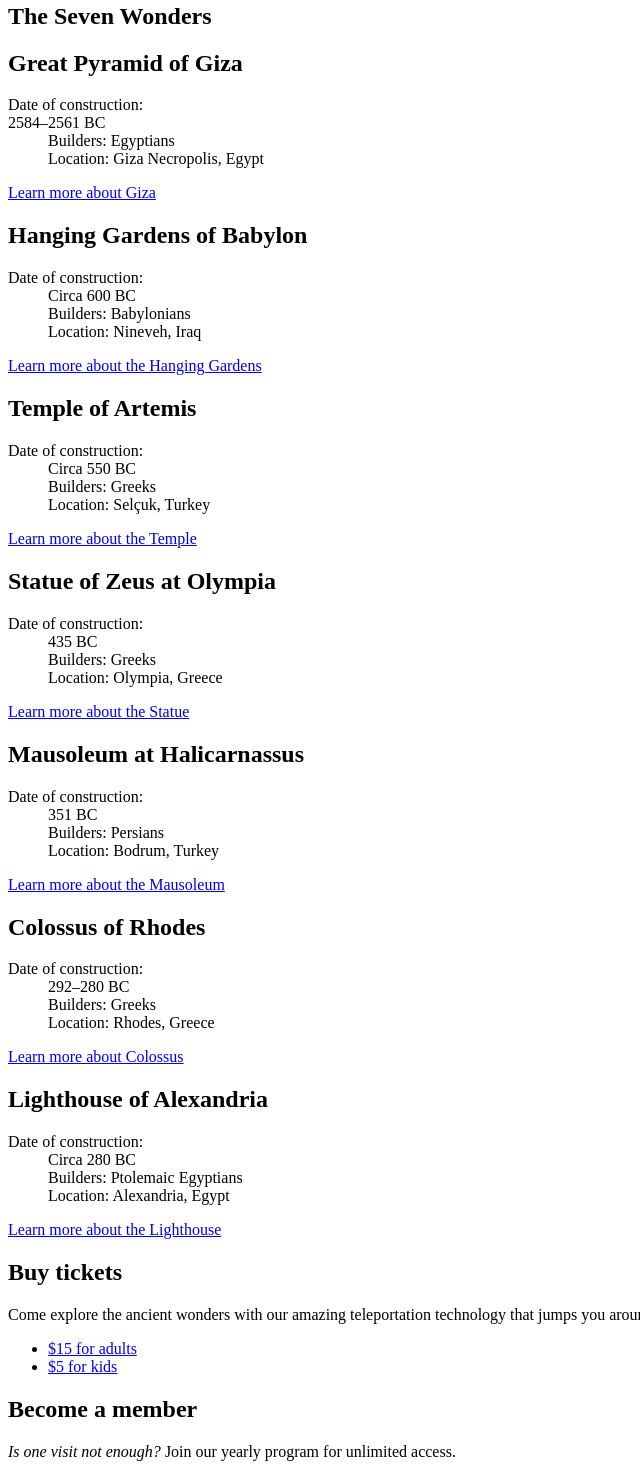
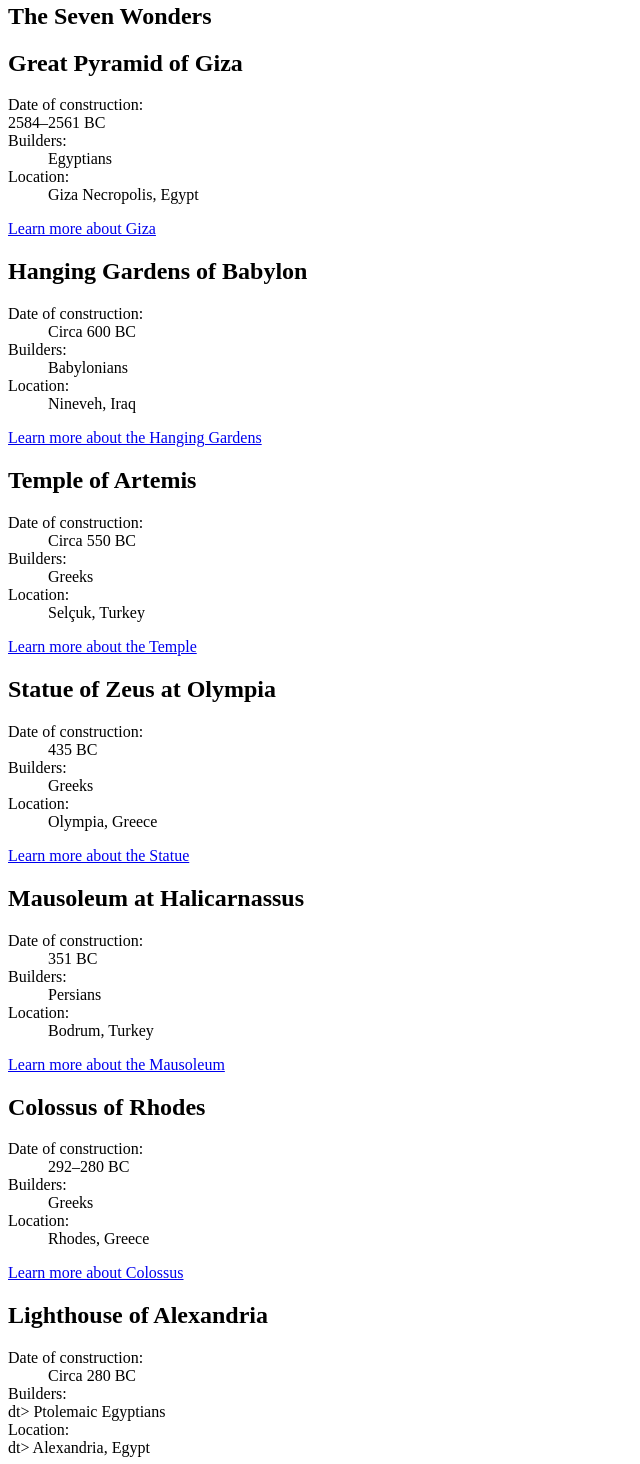
Before and after one commit to hellachella/dsn1675-assignment-1, a plain HTML site: page index.html in a window 1280 px wide. Shown: the part 288-1752 px from the top of the page, without its empty margins (0-640 px from the left). Drawn offline with Linux system fonts and the light colour scheme.

Commit message:
Fixed DL lists

```diff
--- a/index.html
+++ b/index.html
@@ -37,56 +37,56 @@
 <h2>Great Pyramid of Giza</h2>
 	<dl>
 		<dt>Date of construction:</dt> </dd> 2584–2561 BC</dd>
-		<dd>Builders: Egyptians</dd>
-		<dd>Location: Giza Necropolis, Egypt</dd>
+		<dt>Builders:</dt><dd>Egyptians</dd>
+		<dt>Location:</dt><dd>Giza Necropolis, Egypt</dd>
 	</dl>
 <p><a href="#">Learn more about Giza</a></p>
 
 <h2>Hanging Gardens of Babylon</h2>
 	<dl>
 		<dt>Date of construction:</dt><dd>Circa 600 BC</dd>
-		<dd>Builders: Babylonians</dd>
-		<dd>Location: Nineveh, Iraq</dd>
+		<dt>Builders:</dt><dd>Babylonians</dd>
+		<dt>Location:</dt><dd>Nineveh, Iraq</dd>
 	</dl>
 <p><a href="#">Learn more about the Hanging Gardens</a></p>
 
 <h2>Temple of Artemis</h2>
 	<dl>
 		<dt>Date of construction:</dt> <dd>Circa 550 BC</dd>
-		<dd>Builders: Greeks</dd>
-		<dd>Location: Selçuk, Turkey</dd>
+		<dt>Builders:</dt><dd>Greeks</dd>
+		<dt>Location:</dt><dd>Selçuk, Turkey</dd>
 </dl>
 <p><a href="#">Learn more about the Temple</a></p>
 
 <h2>Statue of Zeus at Olympia</h2>
 	<dl>
 		<dt>Date of construction:</dt><dd>435 BC</dd>
-		<dd>Builders: Greeks</dd>
-		<dd>Location: Olympia, Greece</dd>
+		<dt>Builders:</dt><dd>Greeks</dd>
+		<dt>Location:</dt><dd>Olympia, Greece</dd>
 </dl>
 <p><a href="#">Learn more about the Statue</a></p>
 
 <h2>Mausoleum at Halicarnassus</h2>
 	<dl>
 		<dt>Date of construction:</dt><dd>351 BC</dd>
-		<dd>Builders: Persians</dd>
-		<dd>Location: Bodrum, Turkey</dd>
+		<dt>Builders:</dt><dd>Persians</dd>
+		<dt>Location:</dt><dd>Bodrum, Turkey</dd>
 </dl>
 <p><a href="#">Learn more about the Mausoleum</a></p>
 
 <h2>Colossus of Rhodes</h2>
 	<dl>
 		<dt>Date of construction:</dt><dd>292–280 BC</dd>
-		<dd>Builders: Greeks</dd>
-		<dd>Location: Rhodes, Greece</dd>
+		<dt>Builders:</dt> <dd>Greeks</dd>
+		<dt>Location:</dt> <dd>Rhodes, Greece</dd>
 </dl>
 <p><a href="#">Learn more about Colossus</a></p>
 
 <h2>Lighthouse of Alexandria</h2>
 	<dl>
 		<dt>Date of construction:</dt> <dd>Circa 280 BC</dd>
-		<dd>Builders: Ptolemaic Egyptians</dd>
-		<dd>Location: Alexandria, Egypt</dd>
+		<dt>Builders:</dt>dt> Ptolemaic Egyptians</dd>
+		<dt>Location:</dt>dt> Alexandria, Egypt</dd>
 </dl>
 <p><a href="#">Learn more about the Lighthouse</a></p>
 
```
